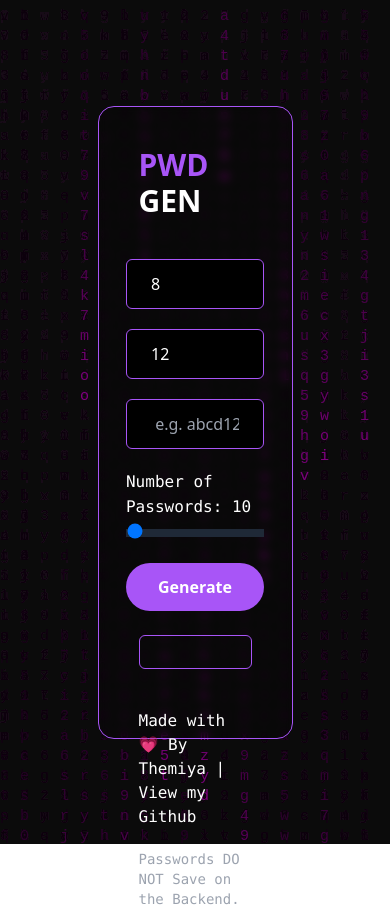
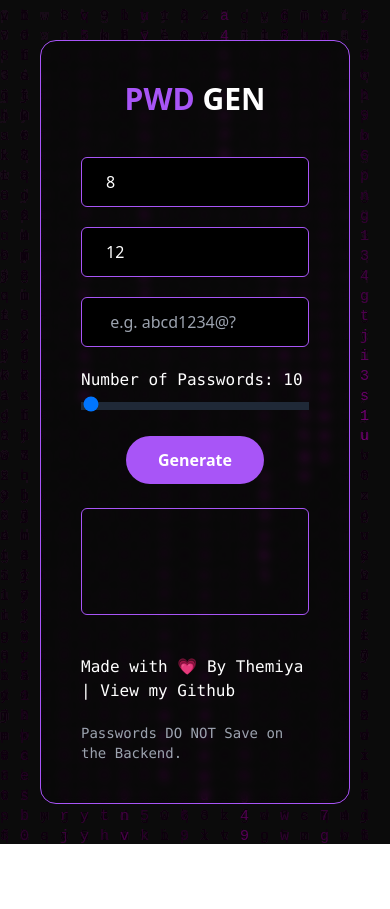
Before and after one commit to themiya-420/pwdgen, a React (Create React App) app: page / in a window 390 px wide. After the commit the page ends 844 px from the top, so only its background shows below. Built offline with nearby package versions, Linux system fonts and the light colour scheme.

Commit message:
Improved responsiveness

```diff
--- a/src/views/Home.js
+++ b/src/views/Home.js
@@ -54,8 +54,8 @@ const Home = () => {
     return (
         <div>
             <MatrixRainingCode className='absolute inset' />
-            <div className='w-screen h-screen flex flex-row justify-center items-center'>
-                <div className='w-1/2 h-3/4 flex flex-col items-center p-10 bg-black rounded-2xl bg-clip-padding backdrop-filter backdrop-blur-sm bg-opacity-20 border border-purple-500'>
+            <div className='w-screen h-screen p-10 md:p-0 flex flex-row justify-center items-center'>
+                <div className='w-full h-full md:w-1/2 md:h-3/4 flex flex-col items-center p-10 bg-black rounded-2xl bg-clip-padding backdrop-filter backdrop-blur-sm bg-opacity-20 border border-purple-500'>
                     <h1 className='text-3xl uppercase font-bold text-purple-500'>PWD <span className='text-3xl uppercase font-bold text-white '>GEN</span></h1>
 
                     <form className='mt-10'>
```
